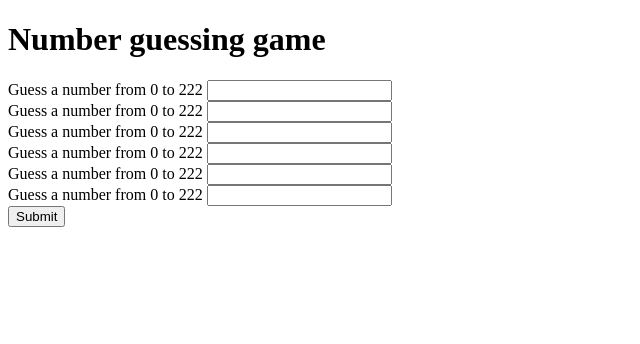
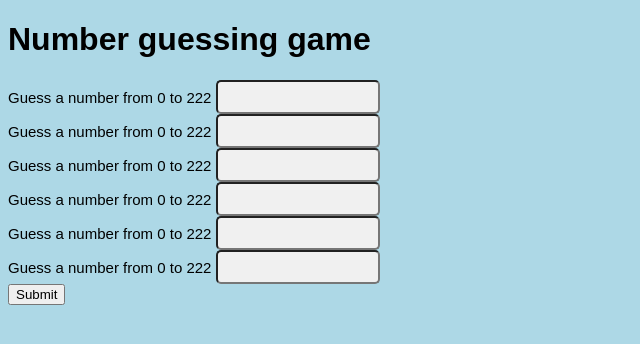
Before and after one commit to Peter-oss-des/Number-guessing-game, a Flask app: page / in a window 1280 px wide. Shown: the top 344 px of the page, without its empty margins (0-640 px from the left). Run offline with Flask 3, Linux system fonts and the light colour scheme.

Commit message:
CSS styling of web page

```diff
--- /dev/null
+++ b/static/style.css
@@ -0,0 +1,22 @@
+body{
+  background-color: lightblue;
+  font-family: sans-serif;
+}
+
+h1{
+  font-color: black;
+}
+
+input{
+  background-color: #f0f0f0;
+  border: soft-light;
+  border-radius: 5px;
+  padding: 5px;
+  font-size: 15px;
+  width: 150px;
+  height: 20px;
+}
+
+label{
+  font-size: 15px;
+}
--- a/templates/index.html
+++ b/templates/index.html
@@ -3,6 +3,7 @@
 <head>
     <meta charset="UTF-8">
     <meta name="viewport" content="width=device-width, initial-scale=1.0">
+  <link rel="stylesheet" href="{{ url_for('static', filename='style.css') }}">
     <title>Number guessing game</title>
 </head>
 <body>
--- a/templates/result.html
+++ b/templates/result.html
@@ -3,6 +3,7 @@
 <head>
     <meta charset="UTF-8">
     <meta name="viewport" content="width=device-width, initial-scale=1.0">
+  <link rel="stylesheet" href="{{ url_for('static', filename='style_result.css') }}">
     <title>Number guessing game</title>
 </head>
 <body>
```
Also changed, not shown: static/style_result.css (added, +12 -0 lines).
